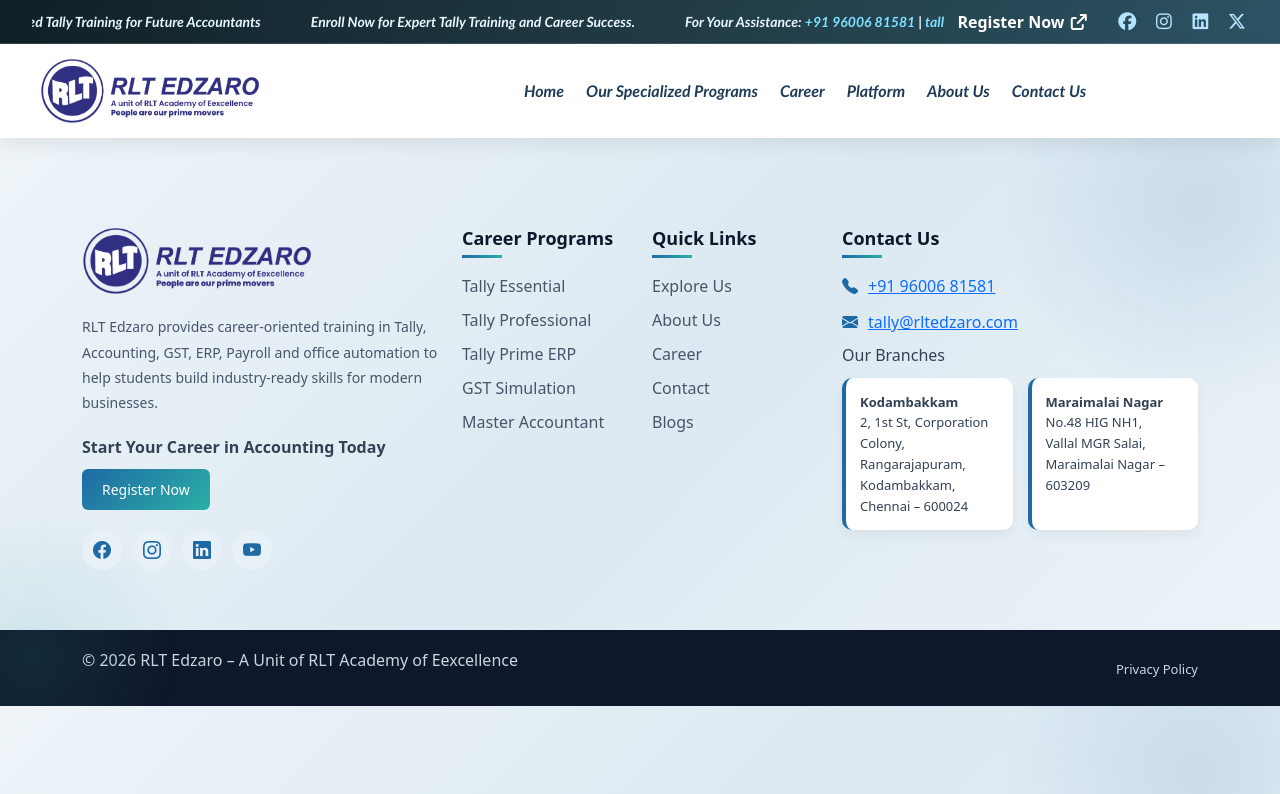
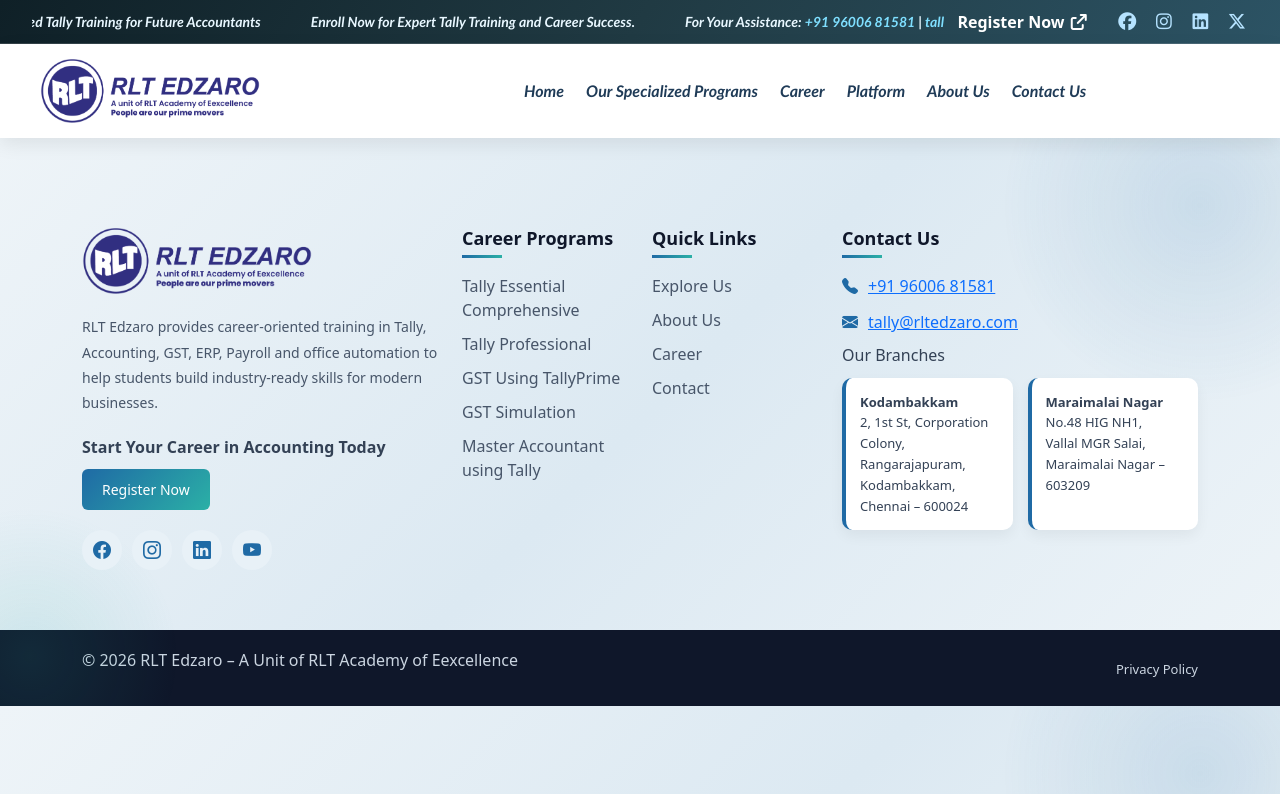
Before and after one commit to rltsolution2025/RLT-Tally, an Angular app: page /footer in a window 1280 px wide. Shown: the top 794 px of the page. Built offline with nearby package versions, Linux system fonts and the light colour scheme.

Commit message:
Header and Footer Changes

```diff
--- a/src/app/component/footer/footer.html
+++ b/src/app/component/footer/footer.html
@@ -36,11 +36,11 @@
                 <h5 class="footer-title">Career Programs</h5>
 
                 <ul class="footer-links">
-<li><a routerLink="/tally-essential">Tally Essential</a></li>
+                    <li><a routerLink="/tally-essential">Tally Essential Comprehensive</a></li>
                     <li><a routerLink="/tally-professional">Tally Professional</a></li>
-<li><a routerLink="/tally-prime">Tally Prime ERP</a></li>
+                    <li><a routerLink="/tally-prime">GST Using TallyPrime</a></li>
                     <li><a routerLink="/gst-simulation">GST Simulation</a></li>
-<li><a routerLink="/master-accountant">Master Accountant</a></li>
+                    <li><a routerLink="/master-accountant">Master Accountant using Tally</a></li>
                 </ul>
 
             </div>
@@ -56,7 +56,6 @@
                     <li><a routerLink="/about">About Us</a></li>
                     <li><a routerLink="/career">Career</a></li>
                     <li><a routerLink="/contact">Contact</a></li>
-<li><a routerLink="/blogs">Blogs</a></li>
                 </ul>
 
             </div>
```
Lines whose indentation alone changed are shown as unchanged.
